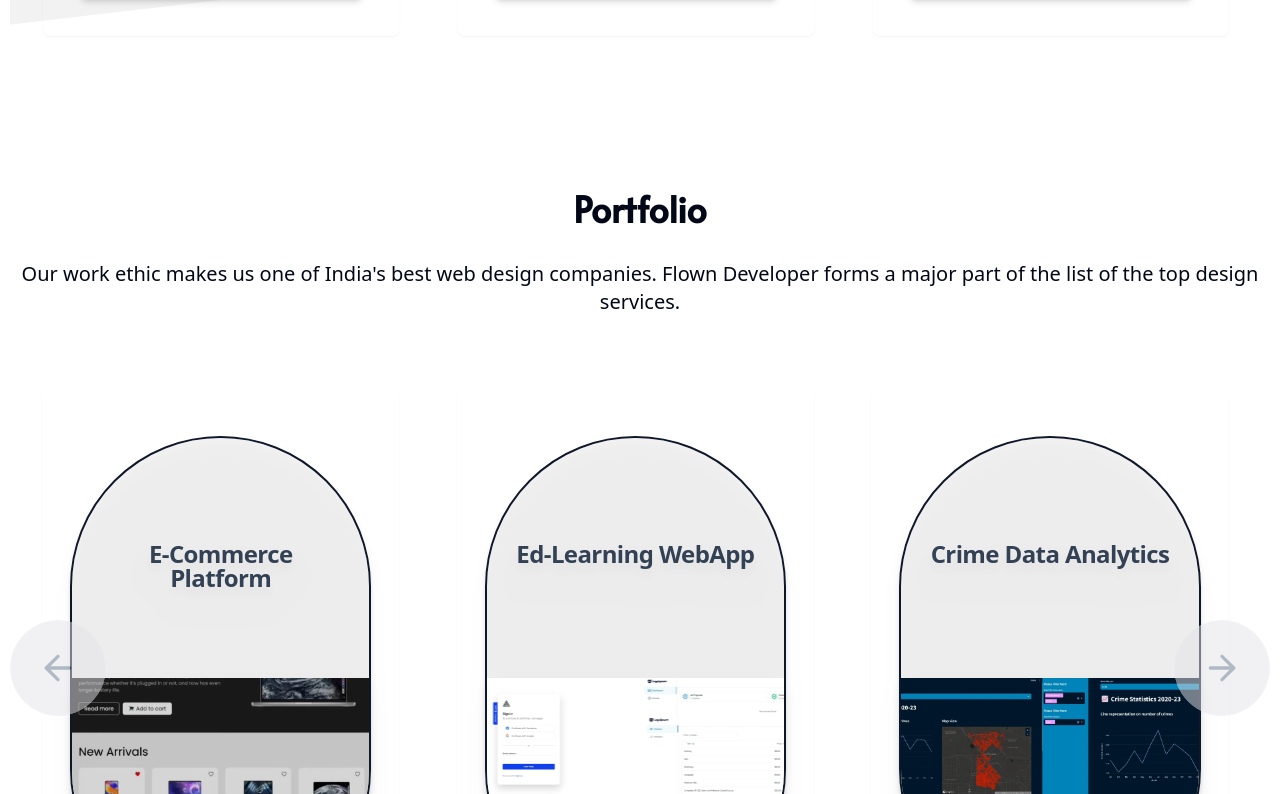
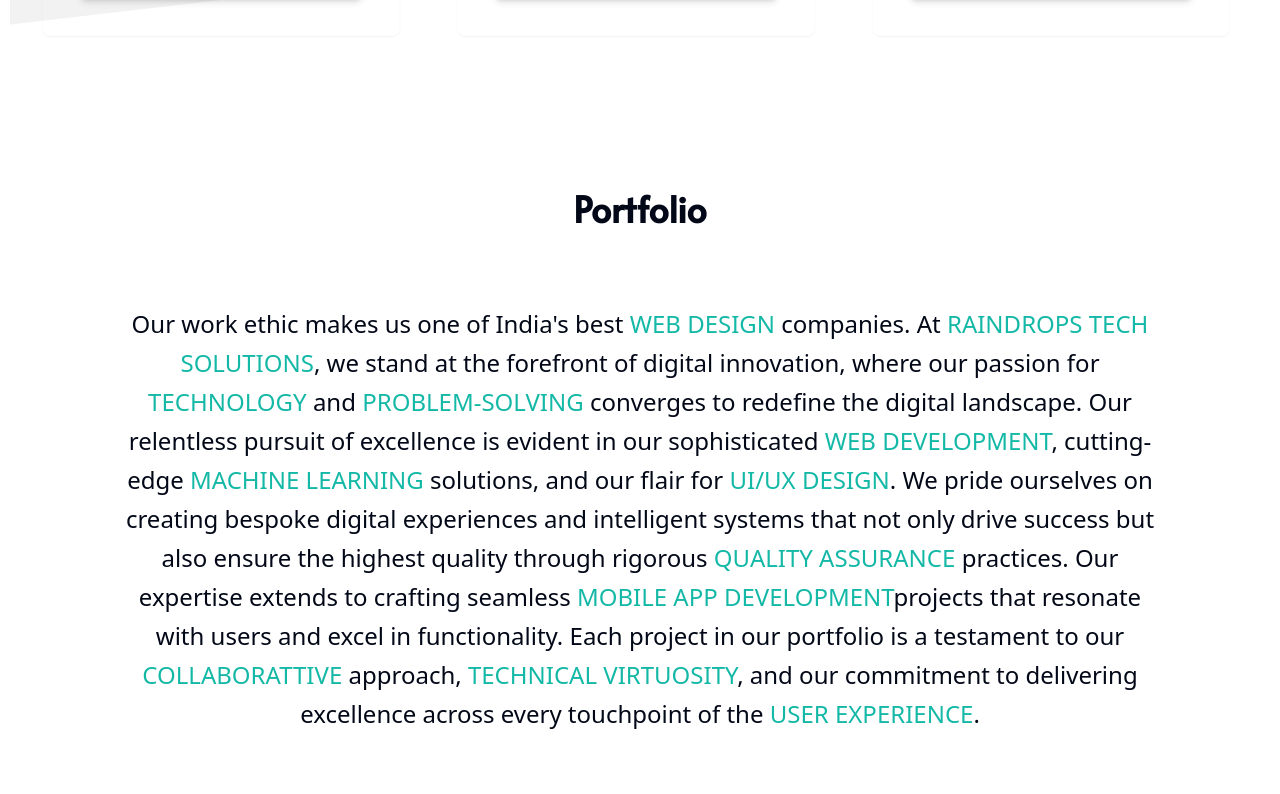
Before and after one commit to wasifikbal7/Raindrops-tech-solutions, a React (Vite) app: page /#home in a window 1280 px wide. Shown: the part 2126-2920 px from the top of the page. Built offline with nearby package versions, Linux system fonts and the light colour scheme.

Commit message:
"Refactored Our Work component: updated styles, added animations, and reformatted text content"

```diff
--- a/src/components/ourWork/index.tsx
+++ b/src/components/ourWork/index.tsx
@@ -23,10 +23,13 @@
 
   const opacityProgress = useTransform(scrollYProgress, [0,1], [ 0.6, 1 ]);
 
+  const highlight = "text-teal-500";
+
+
   return (
     <section id={`${SelectedPage.Demo}`} className="relative flex flex-col items-center justify-center w-full mt-5 text-center md:mt-5">
       <motion.div onViewportEnter={() => setSelectedPage(SelectedPage.Demo)} className="z-10 flex flex-col items-center justify-center">
-        <motion.div
+        {/* <motion.div
           ref={ref}
           style={{
             scale: scaleProgress,
@@ -36,12 +39,34 @@
         >
           <div className="flex flex-col items-center justify-center text-center md:w-full">
             <HText><div className="text-6xl md:text-4xl md:pt-6 md:mt-6">Portfolio</div></HText>
-            <p className="py-5 text-2xl leading-relaxed md:text-xl">
-              Our work ethic makes us one of India&apos;s best web design companies. Flown Developer forms a major part of the list of the top design services.
+            <p className="py-5 text-2xl leading-relaxed md:text-xl"> */}
+             <motion.div
+          style={{
+            scale: scaleProgress,
+            opacity: opacityProgress,
+          }}
+          ref={ref}
+          className="z-10 w-5/6 mx-auto mb-8 md:my-6 md:pt-6 pb-7"
+        >
+          <div className="flex flex-col items-center justify-center text-center md:w-full">
+            <HText><div className="text-6xl sm:text-4xl">Portfolio</div></HText>
+            <p className="px-2 mt-4 text-2xl leading-relaxed md:py-12">
+              Our work ethic makes us one of India&apos;s best <span className={highlight}>WEB DESIGN</span> companies.
+              At <span className={highlight}>RAINDROPS TECH SOLUTIONS</span>, we stand at the forefront of digital innovation,
+              where our passion for <span className={highlight}>TECHNOLOGY</span> and <span className={highlight}>PROBLEM-SOLVING</span> converges
+              to redefine the digital landscape. Our relentless pursuit of excellence is evident in our sophisticated <span className={highlight}>WEB DEVELOPMENT</span>,
+              cutting-edge <span className={highlight}>MACHINE LEARNING</span> solutions, and our flair for <span className={highlight}>UI/UX DESIGN</span>.
+              We pride ourselves on creating bespoke digital experiences and intelligent systems that not only drive success but also ensure the highest quality
+              through rigorous <span className={highlight}>QUALITY ASSURANCE </span> practices.
+              Our expertise extends to crafting seamless <span className={highlight}>MOBILE APP DEVELOPMENT</span>
+              projects that resonate with users and excel in functionality.
+              Each project in our portfolio is a testament to our <span className={highlight}>COLLABORATTIVE </span>
+              approach, <span className={highlight}>TECHNICAL VIRTUOSITY</span>,
+              and our commitment to delivering excellence across every touchpoint of the <span className={highlight}>USER EXPERIENCE</span>.
             </p>
           </div>
         </motion.div>
-        <div className="w-full h-full md:mx-3 mx-2">
+        <div className="w-full h-full mx-2 md:mx-3">
           {/* < Slider /> */}
           <CarouselSize />
         </div>
```
